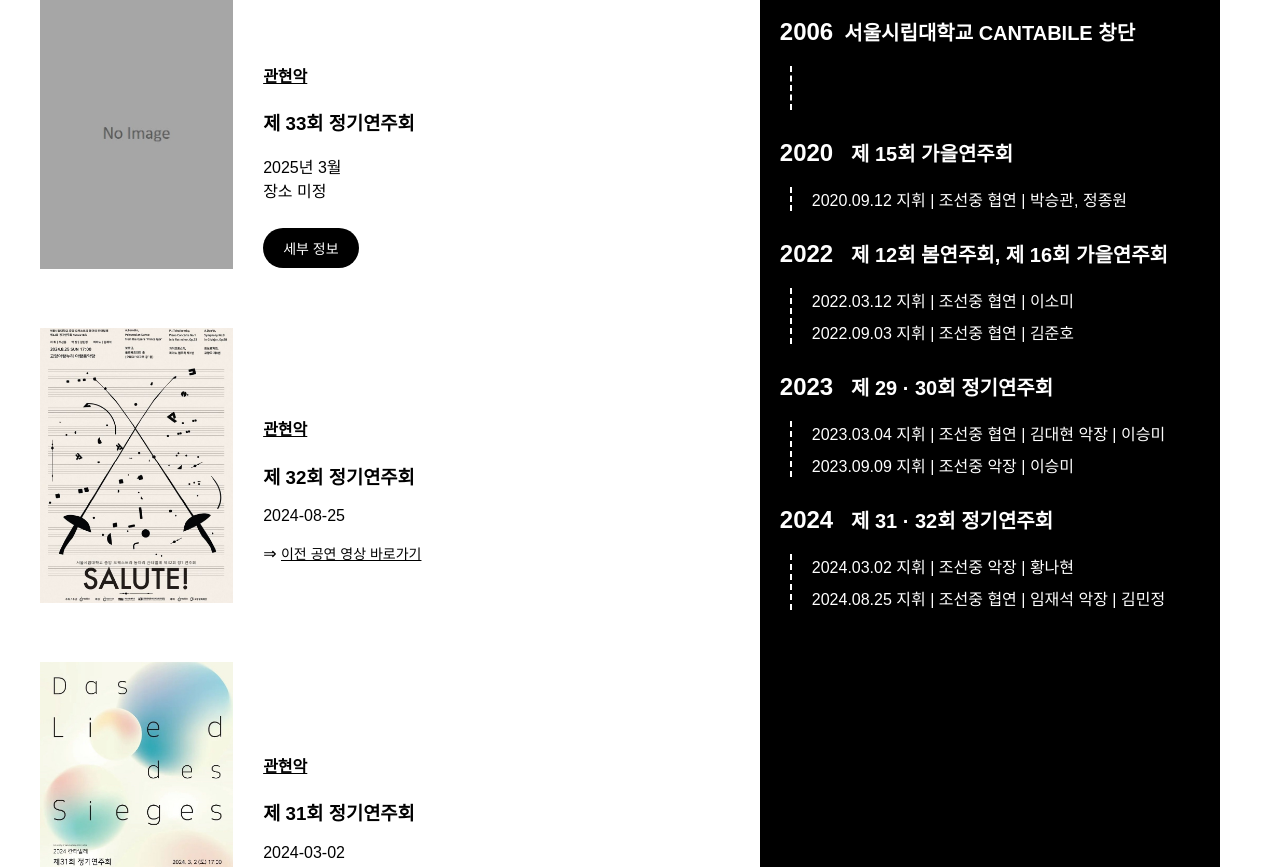
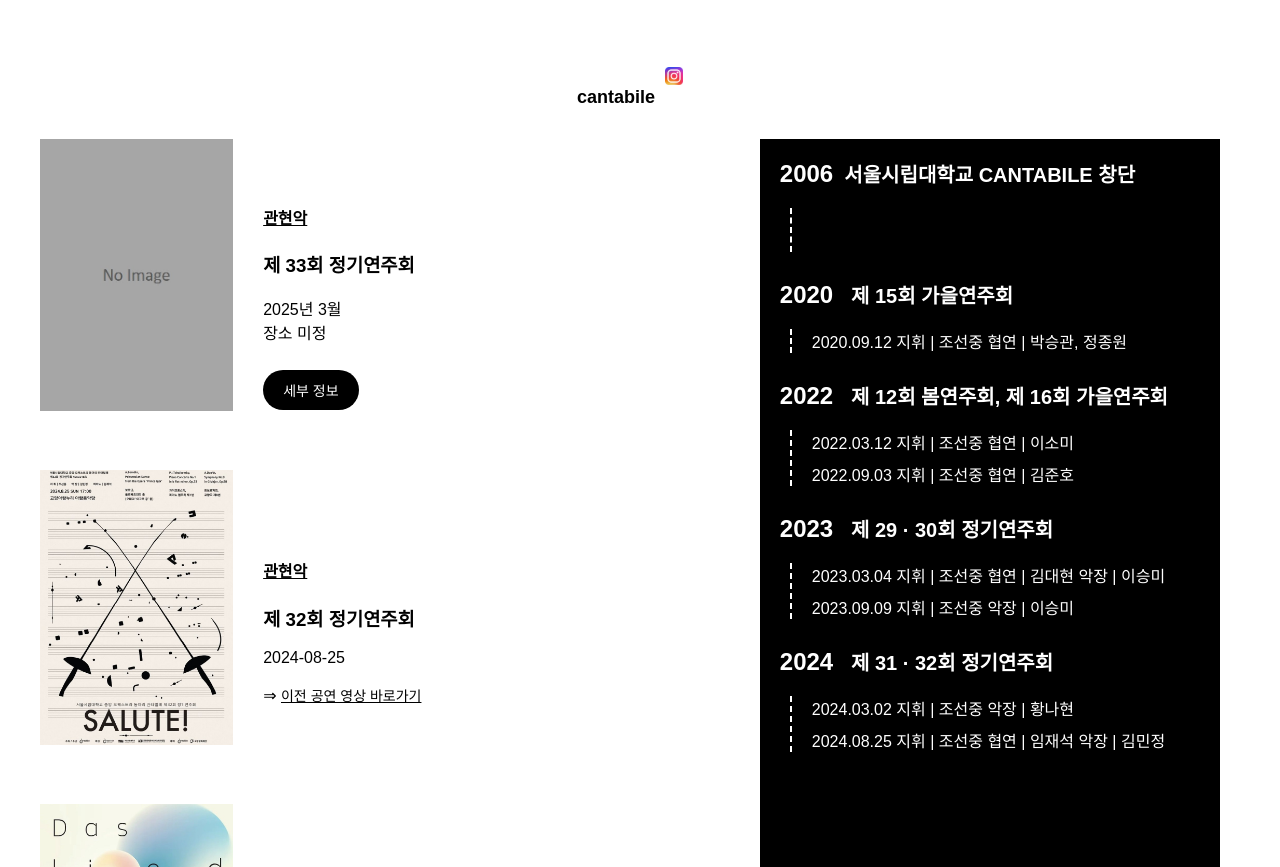
Before and after one commit to kyeongjeong/Seoul_amametur_orchestra_concert, a plain HTML site: page src/pages/orchestraClubPages/cantabile_uos.html in a window 1280 px wide. Shown: the part 1126-1993 px from the top of the page. Drawn offline with Linux system fonts and the light colour scheme.

Commit message:
Feat: cantabile 인스타 이동 설정

```diff
--- a/src/pages/orchestraClubPages/cantabile_uos.html
+++ b/src/pages/orchestraClubPages/cantabile_uos.html
@@ -57,7 +57,12 @@
                 아름다운 선율을 통해 공동체의 가치를 실현하고자 합니다.<br>
             </div>
         </div>
-
+        <div class="club-info">
+            <a href="https://www.instagram.com/uos_cantabile/" target="_blank" class="club-name">cantabile</a>
+            <a href="https://www.instagram.com/uos_cantabile/" target="_blank" class="instagram-logo">
+                <img src="../../../public/images/insta_logo.png" alt="Instagram Logo">
+            </a>
+        </div>
         <!-- 연혁 섹션 -->
         <div class="section-history" id="history">
             <!-- 예매 정보 섹션 -->
```
